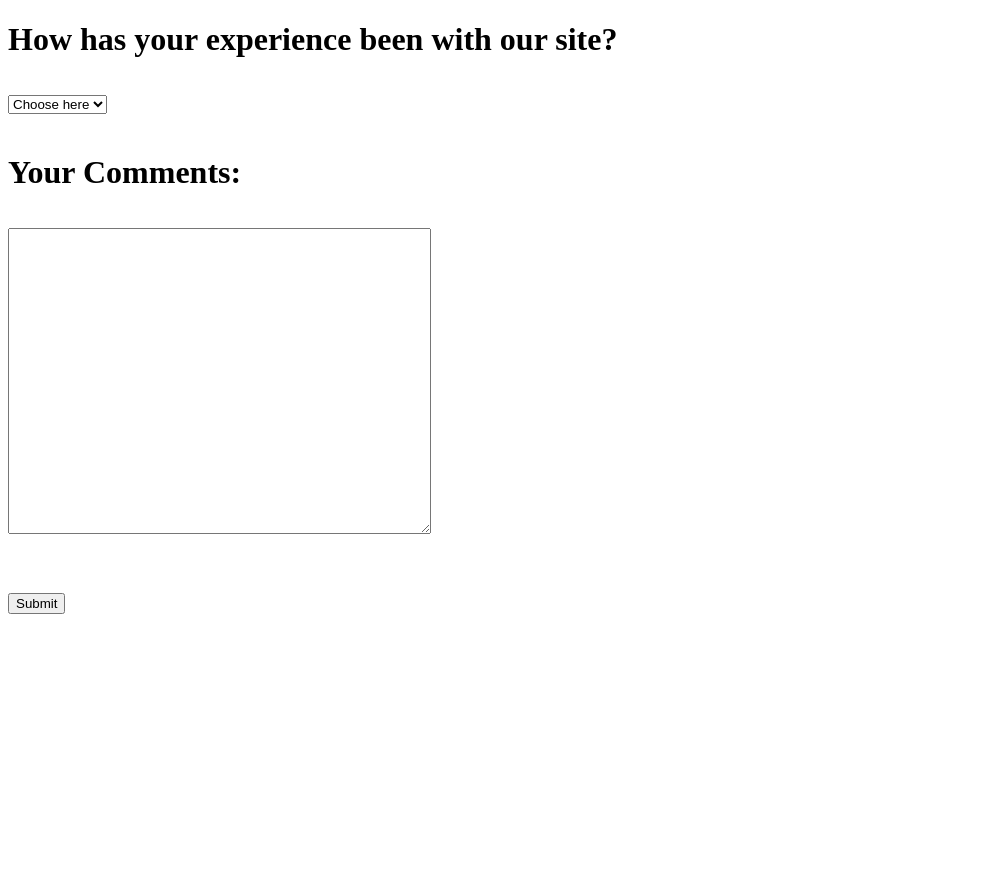
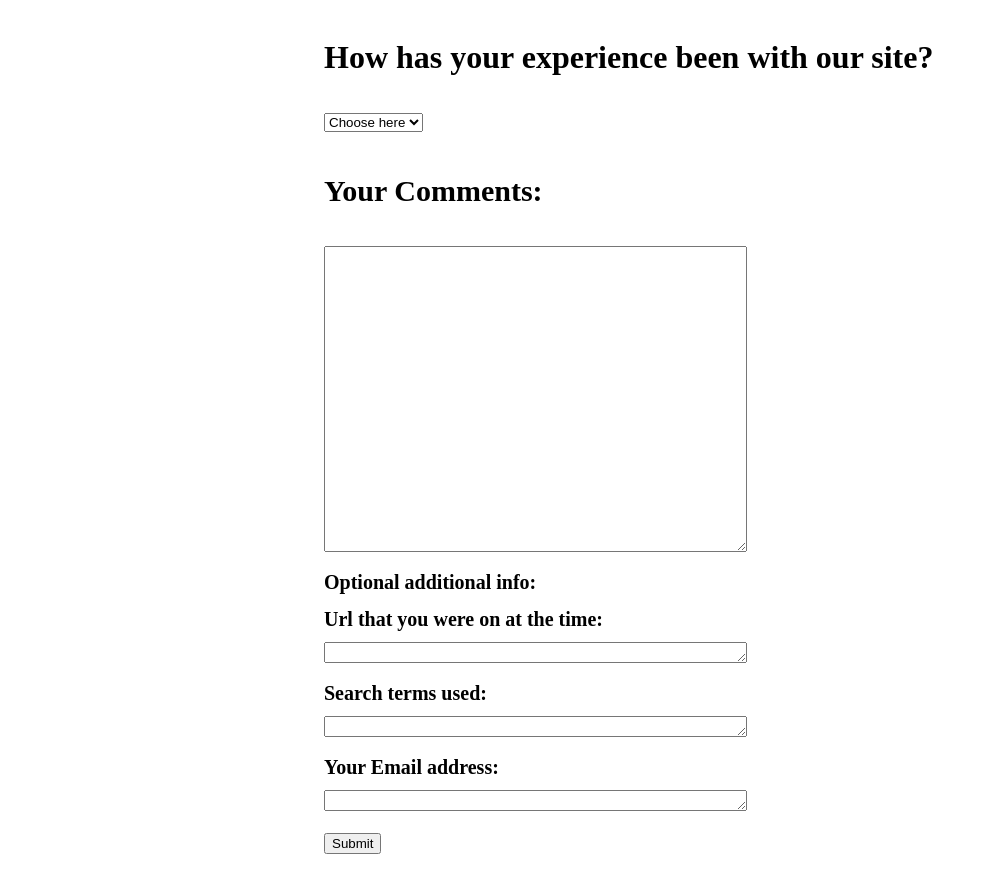
Before and after one commit to KeaganJarvis/web_app_feedback, a Flask app: page / in a window 1280 px wide. Shown: the whole page, without its empty margins (0-987 px from the left). Before the commit the page ends 614 px from the top, so only its background shows below. Run offline with Flask 2, Linux system fonts and the light colour scheme.

Commit message:
Add extra feedback fields for web app.
If the user of the web application wanted to add more info to their
comment, then the application now accepts email, url and search terms,
as well as auto detecting the user agent utilised.

```diff
--- a/web_app/application_server.py
+++ b/web_app/application_server.py
@@ -19,9 +19,18 @@ def submit_comment():
     is_positive = request.values.get("is_positive") == 'true' # TODO JS request coming through on server as str, even though is bool in client obj
     user_agent = request.headers.get('User-Agent')
     comment = request.values.get("comment")
+    url = request.values.get("url")
+    search_terms = request.values.get("terms")
+    email = request.values.get("email")
     # Data validation would go here against `comment` to prevent injections, for now trusting the ORM
     try:
-        Comments.create(comment=comment,is_positive=is_positive)
+        Comments.create(comment=comment,
+                        is_positive=is_positive,
+                        user_agent = user_agent,
+                        url = url,
+                        search_terms = search_terms,
+                        email = email
+                        )
     except: # blanket `except` for now
         # TODO log the exception
         return json.dumps({'result':'error'}), 400
--- a/web_app/db.py
+++ b/web_app/db.py
@@ -11,6 +11,10 @@ class BaseModel(Model):
 class Comments(BaseModel):
     comment = CharField()
     is_positive = BooleanField()
+    user_agent = CharField()
+    url = CharField()
+    search_terms = CharField()
+    email = CharField()
     creation_timestamp = DateTimeField(default=datetime.datetime.now)
 
 db.connect()
--- a/web_app/templates/landing_page.html
+++ b/web_app/templates/landing_page.html
@@ -1,20 +1,64 @@
 <!DOCTYPE html>
 <html>
  <head>
-  <h1>How has your experience been with our site?<h1>
+    <style>
+      .centre {
+        margin: auto;
+        width: 50%;
+        /* border: 3px solid #73AD21; */
+        padding: 10px;
+      }
+      .needed label {
+        font-size: 30px;
+      }
+      .optional label {
+        font-size: 20px;
+      }
+    </style>
+
  </head>
  <body>
-  <select id="is_positive" name="is_positive">
-    <option value="base">Choose here</option>
-    <option value=true>Positive</option>
-    <option value=false>Negative</option>
-  </select><br><br>
-  <label for="fname">Your Comments:</label><br><br>
-  <!-- <input type="textarea" id="comment" name="comment"><br><br> -->
-  <textarea id="comment" name="comment" rows="20" cols="50"></textarea><br><br>
-  <!-- <input type="submit" value="Submit"> -->
-  <button type="button" onclick="proceed();">Submit</button>
+   <div class="centre">
+    <h1>How has your experience been with our site?<h1>
+    <div class="needed">
+      <select id="is_positive" name="is_positive">
+        <option value="base">Choose here</option>
+        <option value=true>Positive</option>
+        <option value=false>Negative</option>
+      </select><br><br>
+    </div>
+    <div class="needed">
+      <label id="lblComments">Your Comments:</label><br><br>
+      <textarea id="comment" name="comment" rows="20" cols="50"></textarea>
+    </div>
+    <div class="optional">
+      <label id="lblAdditional">Optional additional info:</label>
+      <div></div>
+    </div>
+    <div class="optional">
+      <label id="lblURL">Url that you were on at the time:</label>
+      <div>
+        <textarea id="url" name="url" rows="1" cols="50"></textarea>
+      </div>
+    </div>
+    <div class="optional">
+      <label id="lblTerms">Search terms used:</label>
+      <div>
+        <textarea id="terms" name="terms" rows="1" cols="50"></textarea>
+      </div>
+    </div><div class="optional">
+      <label id="lblEmail">Your Email address:</label>
+      <div>
+        <textarea id="email" name="email" rows="1" cols="50"></textarea>
+      </div>
+    </div>
+    <div class="optional">
+    </div>
+    <div class="optional">
+    </div>
 
+    <button type="button" onclick="proceed();">Submit</button>
+  </div>
  </body>
  <script src="https://ajax.googleapis.com/ajax/libs/jquery/3.5.1/jquery.min.js"></script>
  <script>
@@ -26,22 +70,21 @@
     }
     var is_positive = (is_positive === 'true');
     var comment = document.getElementById("comment").value;
+    var url = document.getElementById("url").value;
+    var terms = document.getElementById("terms").value;
+    var email = document.getElementById("email").value;
     data_to_be_posted = {
       'is_positive' : is_positive,
-      'comment': comment
+      'comment': comment,
+      'url': url,
+      'terms': terms,
+      'email': email,
     }
-    console.log(data_to_be_posted)
-    // var form = document.createElement('form');
-    // form.setAttribute('method', 'post');
-    // form.setAttribute('action', '/submit_comment');
-    // form.style.display = 'hidden';
-    // document.body.appendChild(form)
-    // form.submit();
-    // included jquery to get this async ajax posting call
+    // jquery was loaded in order to do this simple async post below
     $.ajax({url:'/submit_comment',
                     method: 'POST',
                     dataType: 'json',
-                    timeout: 180000,
+                    timeout: 60,
                     data:data_to_be_posted})
     window.location.href = '/thanks';
 
```
Also changed, not shown: web_app/templates/thanks_page.html (+13 -1 lines).
